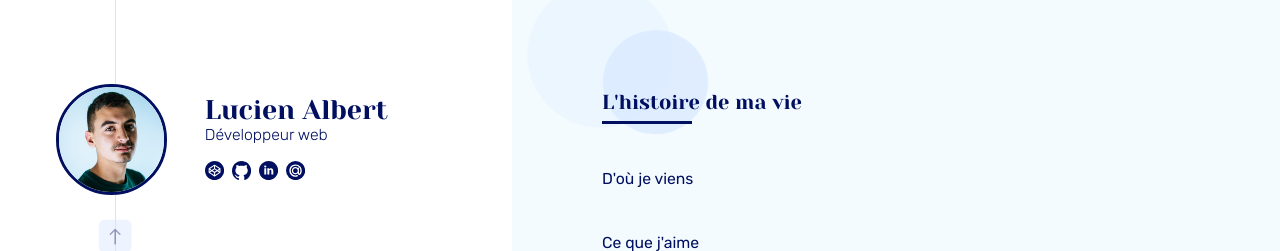
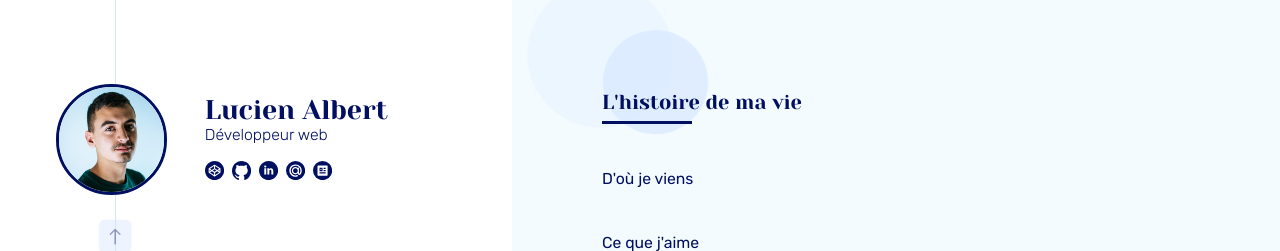
Before and after one commit to alberluc/portfolio-app, a React (Create React App) app: page /me in a window 1280 px wide. Shown: the top 251 px of the page. Built offline with nearby package versions, Linux system fonts and the light colour scheme; no server answers.

Commit message:
add cv file link

```diff
--- a/src/components/ColumnLeft/SocialsNetworks.js
+++ b/src/components/ColumnLeft/SocialsNetworks.js
@@ -4,6 +4,7 @@ import {ReactComponent as CodepenIcon} from "./../../images/icons/codepen.svg"
 import {ReactComponent as GithubIcon} from "./../../images/icons/github.svg"
 import {ReactComponent as LinkedInIcon} from "./../../images/icons/linkedin.svg"
 import {ReactComponent as MailIcon} from "./../../images/icons/mail.svg"
+import {ReactComponent as CVIcon} from "./../../images/icons/cv.svg"
 
 export function SocialsNetworks() {
   return (
@@ -20,6 +21,9 @@ export function SocialsNetworks() {
       <a rel="noopener noreferrer" target="_blank" href="mailto:lucienalbert.pro@gmail.com" data-tooltip="lucienalbert.pro@gmail.com">
         <MailIcon/>
       </a>
+      <a rel="noopener noreferrer" target="_blank" href="https://api.lucienalbert.fr/static/files/cv.pdf#view=fit" data-tooltip="CV">
+        <CVIcon/>
+      </a>
     </div>
   )
 }
```
Also changed, not shown: src/images/icons/cv.svg (added).
